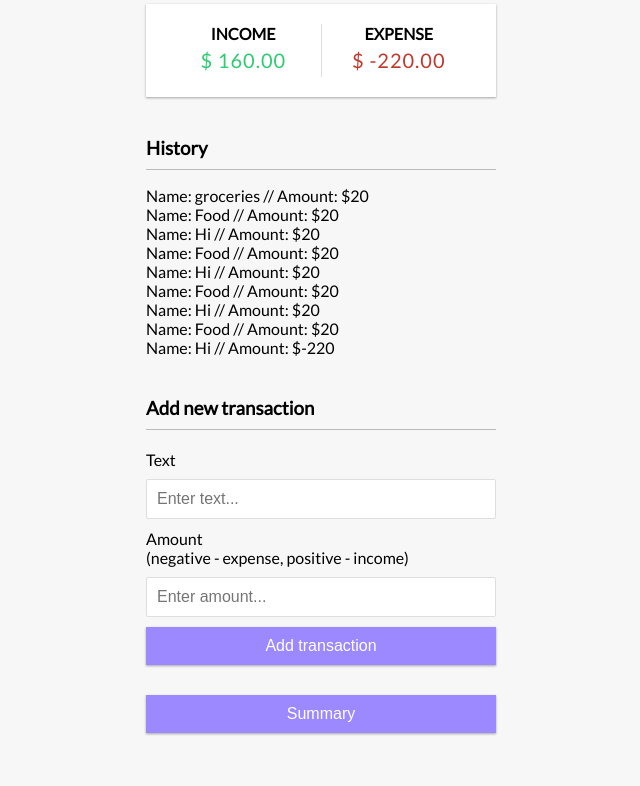
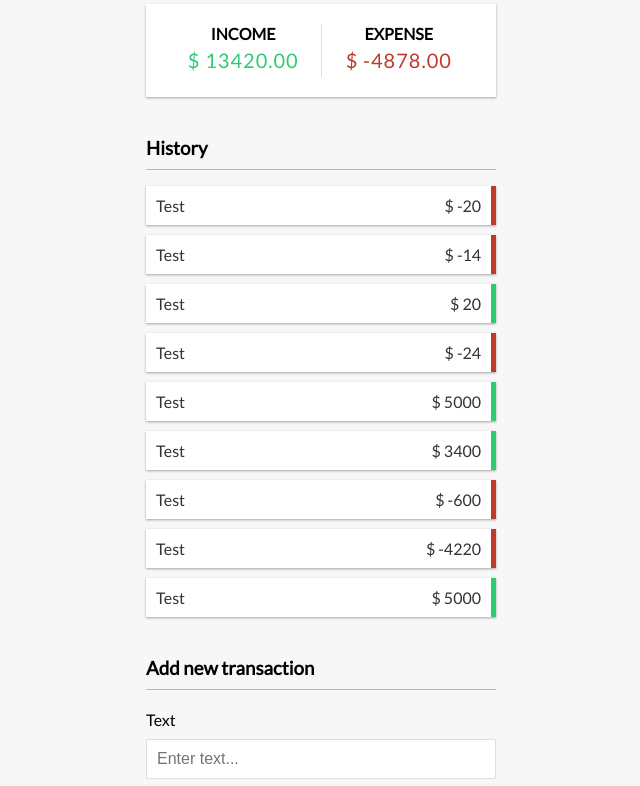
Before and after one commit to gkdlswm5/Expense-Tracker, a website: page index.html in a window 1280 px wide. Shown: the part 173-959 px from the top of the page, without its empty margins (319-959 px from the left). Drawn offline with Linux system fonts and the light colour scheme.

Commit message:
history / functionality

```diff
--- a/index.html
+++ b/index.html
@@ -48,7 +48,6 @@
         <button class="btn">Add transaction</button>
 
       </form>
-      <button id="summary" class="btn">Summary</button>
 
     </div>
 
--- a/index.js
+++ b/index.js
@@ -10,46 +10,46 @@ const form = document.getElementById("form");
 //Transactions will be pushed into this array
 const transactions = [
   {
-    name: "groceries",
+    name: "Test",
+    amount: "-20",
+  },
+  {
+    name: "Test",
+    amount: "-14",
+  },
+  {
+    name: "Test",
     amount: "20",
   },
   {
-    name: "Food",
-    amount: "20",
+    name: "Test",
+    amount: "-24",
   },
   {
-    name: "Hi",
-    amount: "20",
+    name: "Test",
+    amount: "5000",
   },
   {
-    name: "Food",
-    amount: "20",
+    name: "Test",
+    amount: "3400",
   },
   {
-    name: "Hi",
-    amount: "20",
+    name: "Test",
+    amount: "-600",
   },
   {
-    name: "Food",
-    amount: "20",
+    name: "Test",
+    amount: "-4220",
   },
   {
-    name: "Hi",
-    amount: "20",
-  },
-  {
-    name: "Food",
-    amount: "20",
-  },
-  {
-    name: "Hi",
-    amount: "-220",
+    name: "Test",
+    amount: "5000",
   },
 ];
 
 //Onclick event for adding new transaction
-const addTransaction = (event) => {
-  event.preventDefault();
+const addTransaction = () => {
+  // event.preventDefault();
   const transName = transactionText.value;
   const transAmt = transactionNum.value;
   //   var id = transactions.length;
@@ -66,7 +66,6 @@ const addTransaction = (event) => {
     transactionText.value = "";
     transactionNum.value = "";
   }
-  console.log(transactions);
   updateHistory();
 };
 
@@ -74,10 +73,42 @@ const addTransaction = (event) => {
 const updateHistory = () => {
   history.innerHTML = "";
   for (const entry of transactions) {
-    let element = document.createElement("div");
-    const output = `Name: ${entry.name} // Amount: $${entry.amount}`;
-    element.innerHTML = output;
-    history.append(element);
+    //positive entires
+    if (entry.amount >= 0) {
+      let element = document.createElement("li");
+      let childElement = document.createElement("span");
+      let button = document.createElement("button");
+
+      element.innerHTML = `${entry.name}`;
+      element.classList.add("plus");
+      button.innerHTML = "x";
+      button.classList.add("delete-btn");
+
+      childElement.innerHTML = "$ " + entry.amount;
+      childElement.append(button);
+
+      element.appendChild(childElement);
+
+      history.append(element);
+    }
+    //negative entires
+    else if (entry.amount < 0) {
+      let element = document.createElement("li");
+      let childElement = document.createElement("span");
+      let button = document.createElement("button");
+
+      element.innerHTML = `${entry.name}`;
+      element.classList.add("minus");
+      button.innerHTML = "x";
+      button.classList.add("delete-btn");
+
+      childElement.innerHTML = "$ " + entry.amount;
+      childElement.append(button);
+
+      element.appendChild(childElement);
+
+      history.append(element);
+    }
   }
 };
 
@@ -99,8 +130,6 @@ const incomeExpense = () => {
   expense.innerHTML = "$ " + expenseTot.toFixed(2);
 };
 
-incomeExpense();
-
 //loops through transactions and returns total
 const updateIncome = () => {
   let total = 0;
@@ -112,9 +141,16 @@ const updateIncome = () => {
   balance.innerHTML = `$ ${total.toFixed(2)}`;
 };
 
+const refresh = (e) => {
+  e.preventDefault();
+  addTransaction();
+  console.log(transactions);
+  updateIncome();
+  incomeExpense();
+};
+
 updateHistory();
 updateIncome();
-// console.log(total);
-// updateHistory();
+incomeExpense();
 
-form.addEventListener("submit", addTransaction);
+form.addEventListener("submit", refresh);
--- a/package.json
+++ b/package.json
@@ -16,5 +16,8 @@
   "bugs": {
     "url": "https://github.com/gkdlswm5/Expense-Tracker/issues"
   },
-  "homepage": "https://github.com/gkdlswm5/Expense-Tracker#readme"
+  "homepage": "https://github.com/gkdlswm5/Expense-Tracker#readme",
+  "dependencies": {
+    "nodemon": "^2.0.5"
+  }
 }
--- a/style.css
+++ b/style.css
@@ -150,3 +150,8 @@ input[type='number'] {
 .list li:hover .delete-btn {
   opacity: 1;
 }
+
+.transaction {
+  border: grey;
+  background-color: grey;
+}
```
Also changed, not shown: 1 other file.
